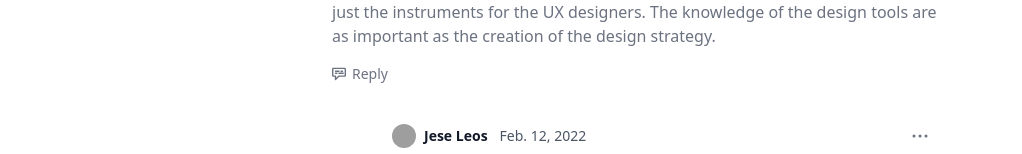
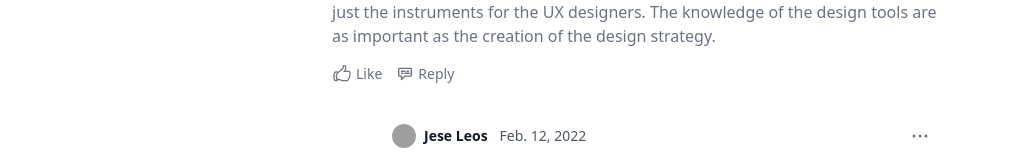
Before and after one commit to HabibTheDev/comment-app-frontend, a React (Vite) app: page / in a window 1280 px wide. Shown: the part 483-637 px from the top of the page, without its empty margins (0-1022 px from the left). Built offline with nearby package versions, Linux system fonts and the light colour scheme; grey boxes are pictures that could not be loaded.

Commit message:
added Like Icon and Fix Design

```diff
--- a/package.json
+++ b/package.json
@@ -10,6 +10,7 @@
     "preview": "vite preview"
   },
   "dependencies": {
+    "@heroicons/react": "^2.1.4",
     "@hookform/resolvers": "^3.7.0",
     "@reduxjs/toolkit": "^2.0.1",
     "antd": "^5.19.0",
--- a/src/components/layout/CommentBox/CommentSection.tsx
+++ b/src/components/layout/CommentBox/CommentSection.tsx
@@ -82,6 +82,26 @@ const CommentSection = () => {
               the design strategy.
             </p>
             <div className="flex items-center mt-4 space-x-4">
+              <button
+                type="button"
+                className="flex items-center text-sm gap-1 text-gray-500 hover:underline dark:text-gray-400 font-medium"
+              >
+                <svg
+                  xmlns="http://www.w3.org/2000/svg"
+                  fill="none"
+                  viewBox="0 0 24 24"
+                  stroke-width="1.5"
+                  stroke="currentColor"
+                  className="size-5"
+                >
+                  <path
+                    stroke-linecap="round"
+                    stroke-linejoin="round"
+                    d="M6.633 10.25c.806 0 1.533-.446 2.031-1.08a9.041 9.041 0 0 1 2.861-2.4c.723-.384 1.35-.956 1.653-1.715a4.498 4.498 0 0 0 .322-1.672V2.75a.75.75 0 0 1 .75-.75 2.25 2.25 0 0 1 2.25 2.25c0 1.152-.26 2.243-.723 3.218-.266.558.107 1.282.725 1.282m0 0h3.126c1.026 0 1.945.694 2.054 1.715.045.422.068.85.068 1.285a11.95 11.95 0 0 1-2.649 7.521c-.388.482-.987.729-1.605.729H13.48c-.483 0-.964-.078-1.423-.23l-3.114-1.04a4.501 4.501 0 0 0-1.423-.23H5.904m10.598-9.75H14.25M5.904 18.5c.083.205.173.405.27.602.197.4-.078.898-.523.898h-.908c-.889 0-1.713-.518-1.972-1.368a12 12 0 0 1-.521-3.507c0-1.553.295-3.036.831-4.398C3.387 9.953 4.167 9.5 5 9.5h1.053c.472 0 .745.556.5.96a8.958 8.958 0 0 0-1.302 4.665c0 1.194.232 2.333.654 3.375Z"
+                  />
+                </svg>
+                <h3>Like</h3>
+              </button>
               <button
                 type="button"
                 className="flex items-center text-sm text-gray-500 hover:underline dark:text-gray-400 font-medium"
```
Also changed, not shown: 1 other file (tests, documents, lock files or other folders).
